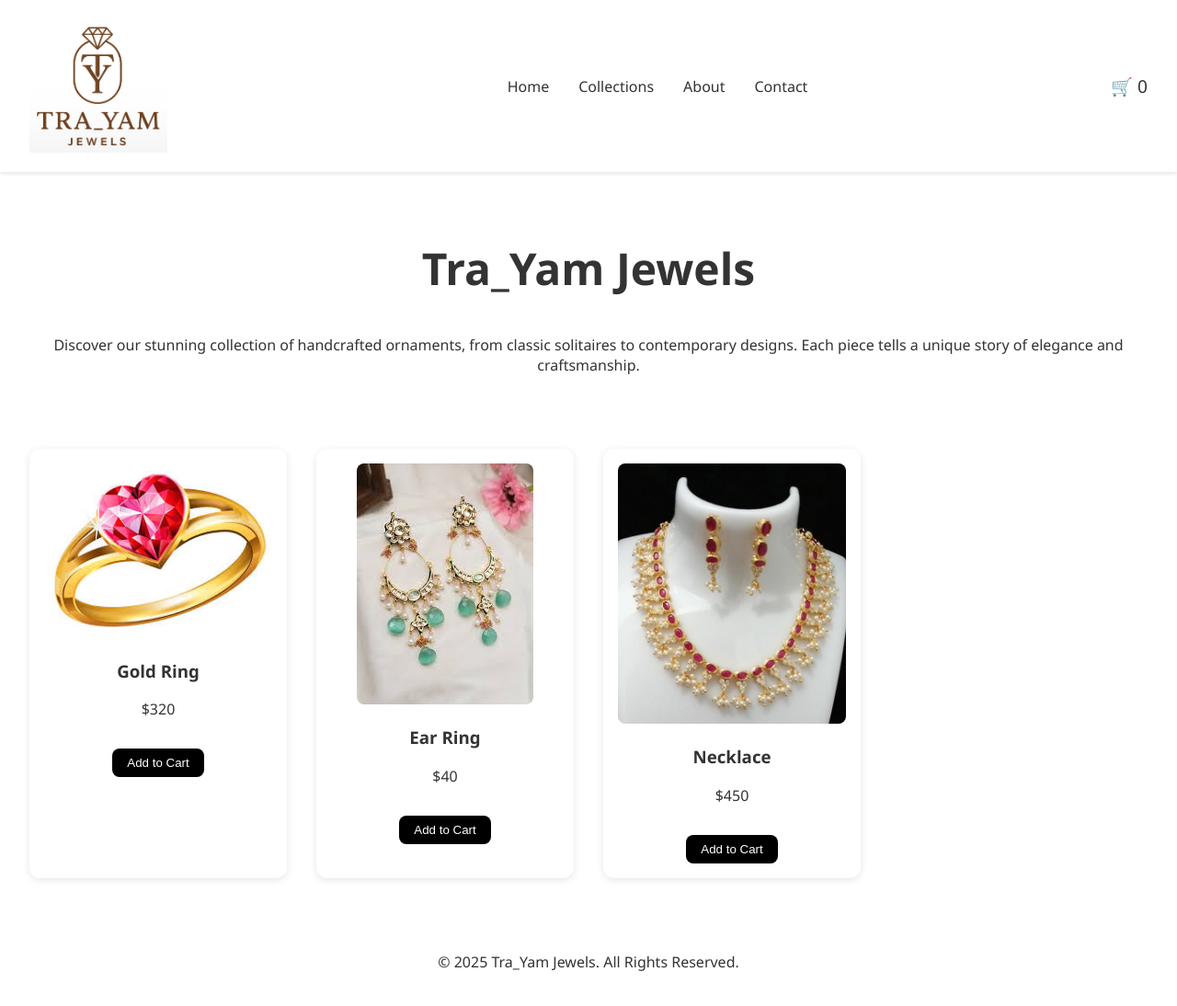
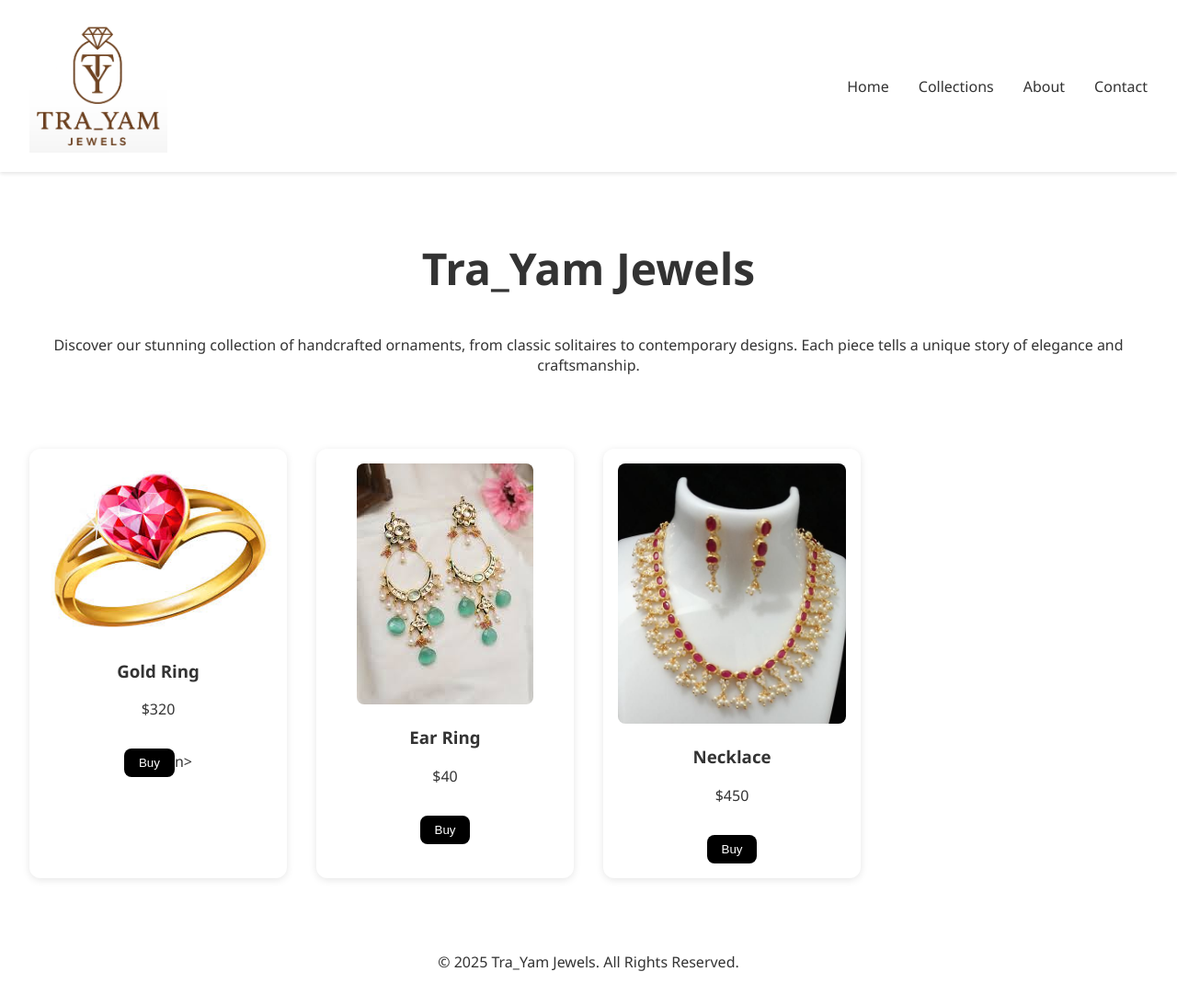
Before and after one commit to pvsreejith/TraYam, a plain HTML site: page index.html in a window 1280 px wide. Shown: the whole page at 92% size. Drawn offline with Linux system fonts and the light colour scheme.

Commit message:
Update index.html

```diff
--- a/index.html
+++ b/index.html
@@ -17,9 +17,9 @@
         <li><a href="#">About</a></li>
         <li><a href="#">Contact</a></li>
       </ul>
-      <div class="cart">
+    <!--  <div class="cart">
         🛒 <span id="cart-count">0</span>
-      </div>
+      </div> -->
     </nav>
   </header>
      <section class="hero" style="transform: translateY(0px);">
@@ -37,23 +37,23 @@
         <img src="images/product1.png" alt="Product 1">
         <h3>Gold Ring</h3>
         <p>$320</p>
-        <button onclick="addToCart()">Add to Cart</button>
+        <button onclick="window.open('https://www.instagram.com', '_blank')">Buy</button>n>
       </div>
       <div class="product-card">
         <img src="images/product2.png" alt="Product 2">
         <h3>Ear Ring</h3>
         <p>$40</p>
-        <button onclick="addToCart()">Add to Cart</button>
+        <button onclick="window.open('https://www.instagram.com', '_blank')">Buy</button>
       </div>
       <div class="product-card">
         <img src="images/product3.png" alt="Product 3">
         <h3>Necklace</h3>
         <p>$450</p>
-        <button onclick="addToCart()">Add to Cart</button>
+        <button onclick="window.open('https://www.instagram.com', '_blank')">Buy</button>
       </div>
     </section>
   </main>
-  <div id="toast" class="toast">Item added to cart!</div>
+  <!-- <div id="toast" class="toast">Item added to cart!</div> -->
   <footer>
        <section class="hero" style="transform: translateY(0px);">
         <div class="container">
```
